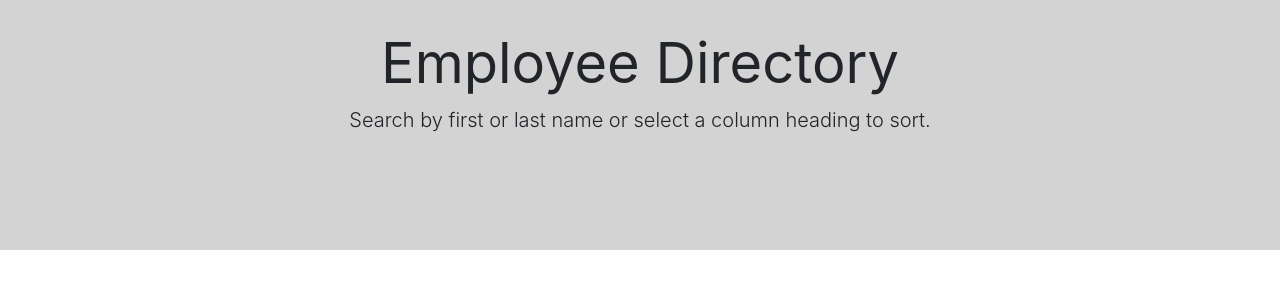
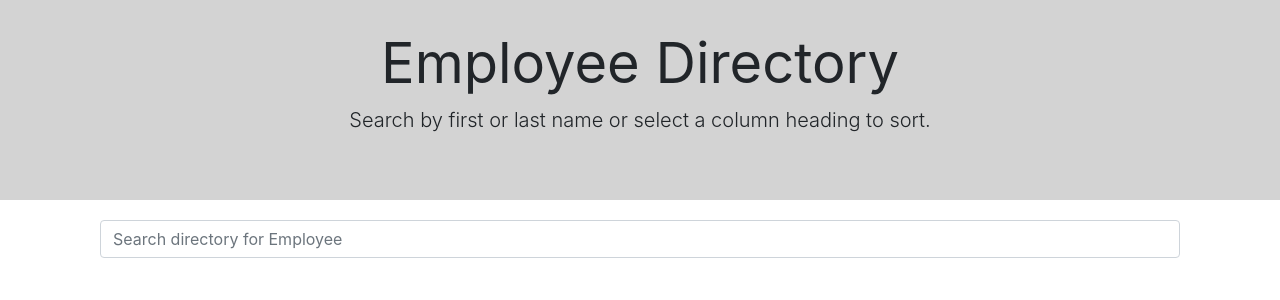
Before and after one commit to NhiDanis/Employee-Directory, a React (Create React App) app: page / in a window 1280 px wide. Shown: the top 300 px of the page. Built offline with nearby package versions, Linux system fonts and the light colour scheme.

Commit message:
commit search bar

```diff
--- a/src/App.js
+++ b/src/App.js
@@ -2,11 +2,13 @@ import React from "react";
 import logo from './logo.svg';
 import './App.css';
 import Jumbotron from './components/jumbotron';
+import SearchBar from "./components/searchBar";
 
 function App() {
   return (
     <div className="App">
       <Jumbotron/>
+      <SearchBar/>
 
     </div>
   );
--- a/src/components/searchBar.js
+++ b/src/components/searchBar.js
@@ -0,0 +1,19 @@
+import React from "react";
+import "../styles/searchBar.css";
+
+const SearchBar = (props) => {
+    return (
+        <form>
+            <div className="form-group search-widget">
+                <div className="input-group mb-3">
+                    <input onChange = {props.handleInputChange} value = {props.search}
+
+                        name = "search" type = "text" className = "form-control" placeholder = "Search directory for Employee" id = "search"/>
+
+                </div>
+            </div>
+        </form>
+    );
+}
+
+export default SearchBar;
--- a/src/styles/jumbotron.css
+++ b/src/styles/jumbotron.css
@@ -1,5 +1,5 @@
 .jumbotron {
-    height: 250px;
+    height: 200px;
     background-color: lightgray;
     padding-top: 30px;
 
--- a/src/styles/searchBar.css
+++ b/src/styles/searchBar.css
@@ -0,0 +1,7 @@
+.form-group {
+
+    padding-left: 100px;
+    padding-right: 100px;
+    margin-top: 20px;
+
+}
```
